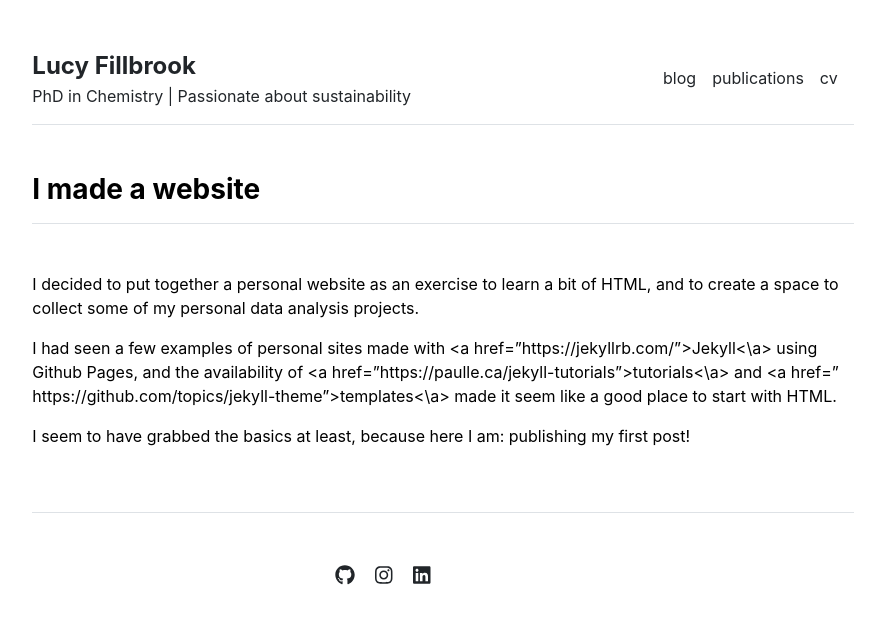
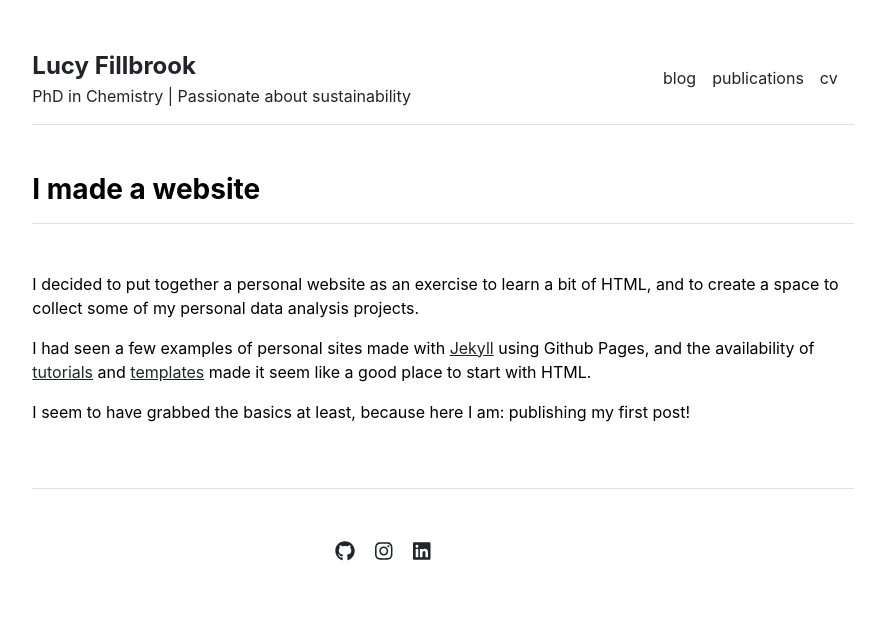
Before and after one commit to lfillbrook/lfillbrook.github.io, a Jekyll site: the page built from _posts/2023-12-05-sample-post.md, in a window 1280 px wide. Shown: the top 624 px of the page, without its empty margins (197-1067 px from the left). Built offline with Jekyll 4.4.1, drawn with Linux system fonts in a browser that asks for light colours.

Commit message:
Update 2023-12-05-sample-post.md

```diff
--- a/_posts/2023-12-05-sample-post.md
+++ b/_posts/2023-12-05-sample-post.md
@@ -6,6 +6,6 @@ description: "… and you’ve found it!"
 
 I decided to put together a personal website as an exercise to learn a bit of HTML, and to create a space to collect some of my personal data analysis projects.
 
-I had seen a few examples of personal sites made with <a href=”https://jekyllrb.com/”>Jekyll<\a> using Github Pages, and the availability of <a href=”https://paulle.ca/jekyll-tutorials”>tutorials<\a> and <a href=” https://github.com/topics/jekyll-theme”>templates<\a> made it seem like a good place to start with HTML.
+I had seen a few examples of personal sites made with <a href="https://jekyllrb.com/">Jekyll</a> using Github Pages, and the availability of <a href="https://paulle.ca/jekyll-tutorials">tutorials</a> and <a href="https://github.com/topics/jekyll-theme">templates</a> made it seem like a good place to start with HTML.
 
 I seem to have grabbed the basics at least, because here I am: publishing my first post!
```
